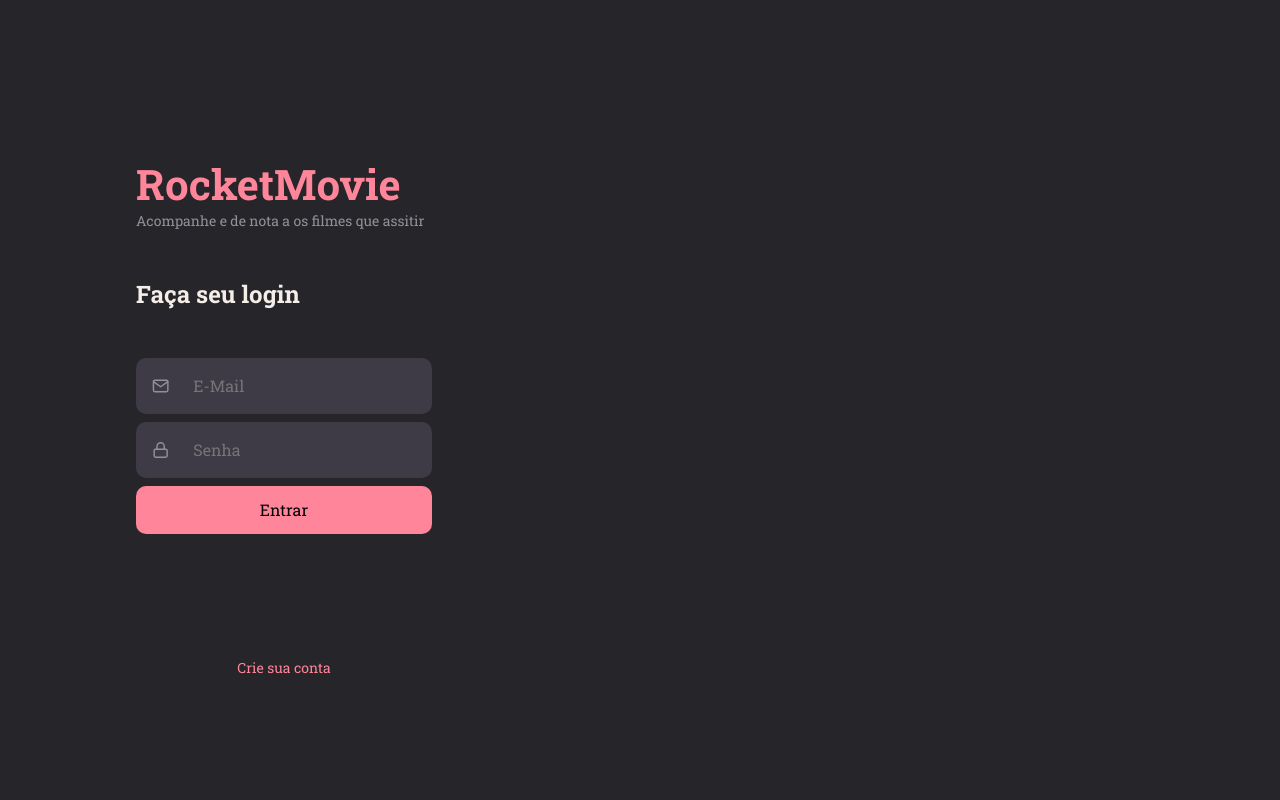
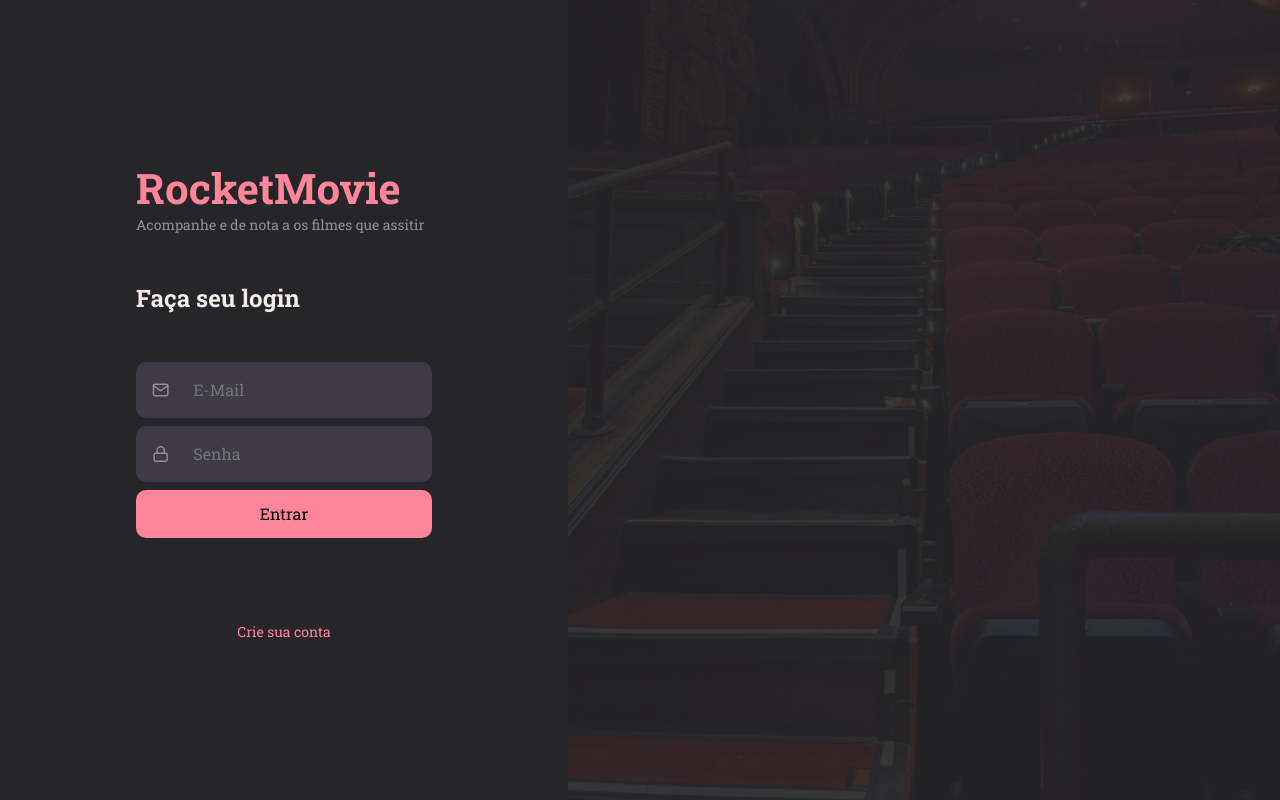
Before and after one commit to VitorTorquato/rocket-movies, a React (Vite) app: page / in a window 1280 px wide. Built offline with nearby package versions, Linux system fonts and the light colour scheme.

Commit message:
SignIn page finish

```diff
--- a/src/Pages/SignIn/index.jsx
+++ b/src/Pages/SignIn/index.jsx
@@ -1,7 +1,7 @@
 
 import { FiMail , FiLock} from 'react-icons/fi'
 
-import { Container ,Form} from "./styles";
+import { Container ,Form, Background} from "./styles";
 
 
 import { Input } from '../../components/input'
@@ -37,7 +37,7 @@
 
             </Form>
 
-
+            <Background/>
 
         </Container>
     )
--- a/src/Pages/SignIn/styles.js
+++ b/src/Pages/SignIn/styles.js
@@ -1,5 +1,5 @@
 import styled from "styled-components";
-
+import backGroundImg from '../../assets/background.png'
 
 
 export const Container = styled.div`
@@ -64,7 +64,7 @@
     >a{
         text-align:center;
         display: block;
-        margin-top: 124px ;
+        margin: 84px 0 32px 0 ;
         font-size: 14px;
         color: ${({theme}) => theme.COLORS.PINK_1};
         text-decoration: none;
@@ -76,3 +76,11 @@
 
 
 `;
+
+export const Background = styled.div`
+        flex: 1;
+        background: url(${backGroundImg}) no-repeat center center;
+        background-size: cover;
+        opacity: .1;
+
+`;
```
Also changed, not shown: src/assets/background.png (added).
